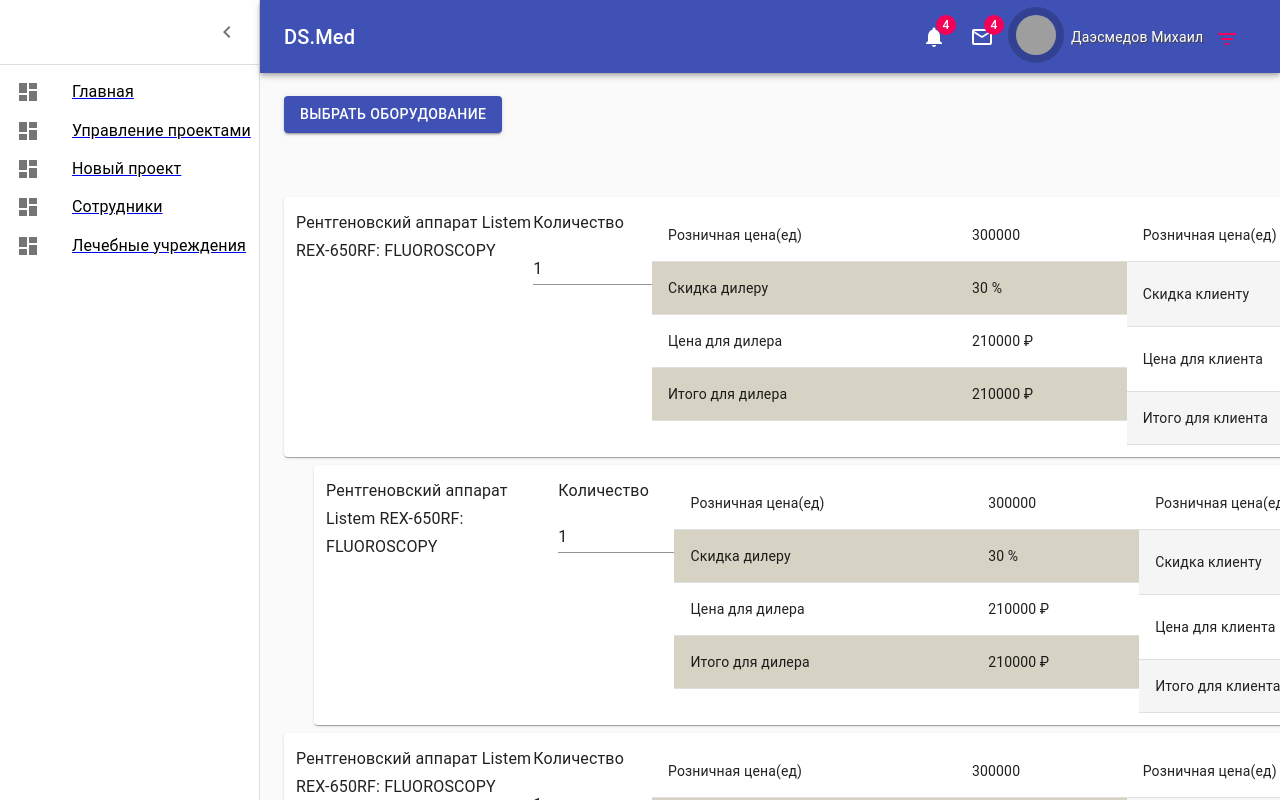
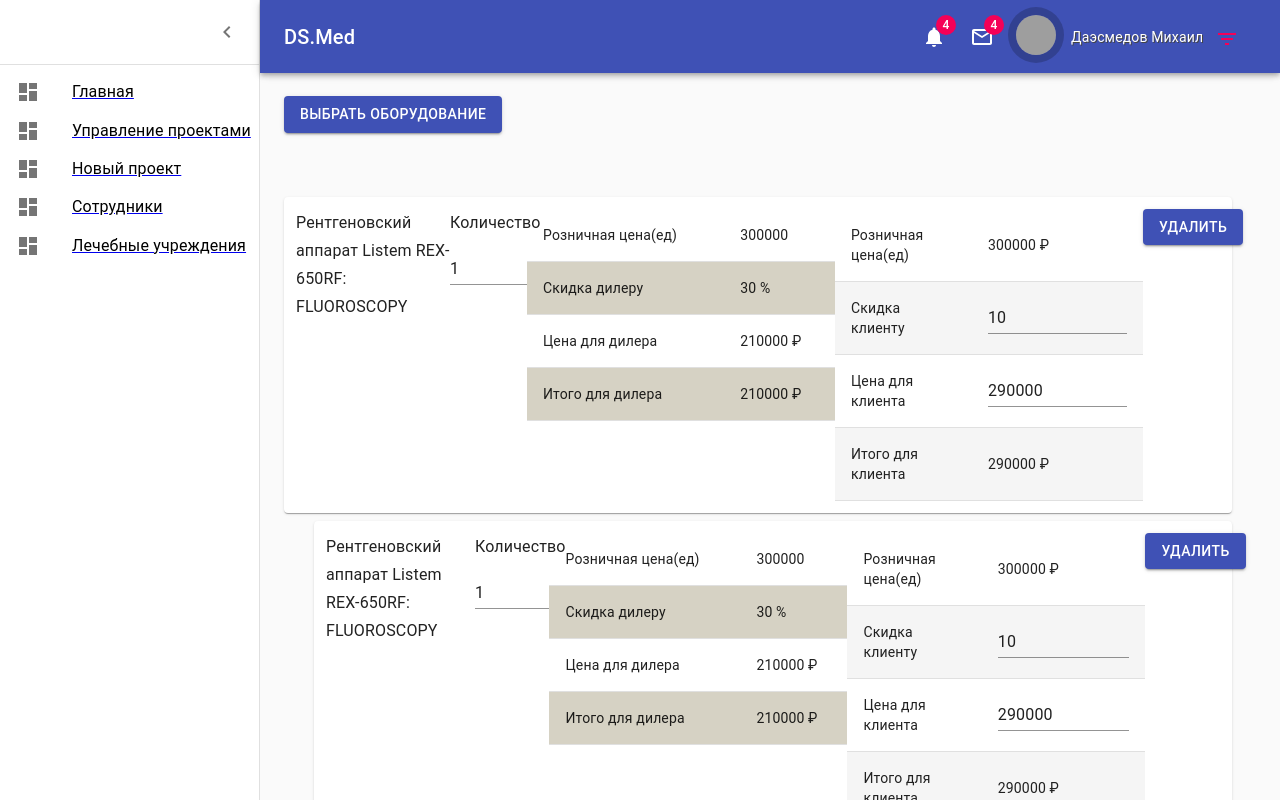
Before and after one commit to Jumay-dev/dealer_front, a React (Create React App) app: page /newoffer in a window 1280 px wide. Built offline with nearby package versions, Linux system fonts and the light colour scheme; grey boxes are pictures that could not be loaded.

Commit message:
фикс сайдбара КП

```diff
--- a/src/components/ToolsOffersSidebar.tsx
+++ b/src/components/ToolsOffersSidebar.tsx
@@ -40,7 +40,7 @@ const useStyles = makeStyles((theme: Theme) =>
       padding: theme.spacing(0, 1),
       // necessary for content to be below app bar
       ...theme.mixins.toolbar,
-      justifyContent: 'flex-end',
+      justifyContent: 'flex-start',
     },
     content: {
       flexGrow: 1,
@@ -48,14 +48,14 @@ const useStyles = makeStyles((theme: Theme) =>
         easing: theme.transitions.easing.sharp,
         duration: theme.transitions.duration.leavingScreen,
       }),
-      marginRight: -drawerWidth + theme.spacing(3),
+      marginRight: theme.spacing(3),
     },
     contentShift: {
       transition: theme.transitions.create('margin', {
         easing: theme.transitions.easing.easeOut,
         duration: theme.transitions.duration.enteringScreen,
       }),
-      marginRight: 20,
+      marginRight: drawerWidth + theme.spacing(3),
     },
   }),
 );
--- a/src/pages/NewOffer.tsx
+++ b/src/pages/NewOffer.tsx
@@ -3,7 +3,7 @@ import CommercialOfferPositionMain from '../components/CommercialOfferPositionMa
 import ToolsOffersSidebar from '../components/ToolsOffersSidebar'
 function NewOffer() {
     return (
-        <>
+        <div>
             <ToolsOffersSidebar>
                 <CommercialOfferPositionMain
                     primary={true}
@@ -14,9 +14,9 @@ function NewOffer() {
                 />
                 <CommercialOfferPositionMain />
                 <CommercialOfferPositionMain />
-                </ToolsOffersSidebar>
+            </ToolsOffersSidebar>
 
-        </>
+        </div>
     )
 }
 
```
Also changed, not shown: 1 other file (tests, documents, lock files or other folders).
